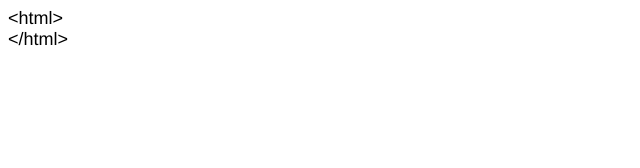
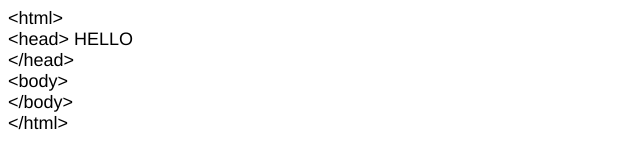
Before and after one commit to ZooskMPH/mph-may-14, a plain HTML site: page index.html in a window 1280 px wide. Shown: the whole page, without its empty margins (0-640 px from the left). Drawn offline with Linux system fonts and the light colour scheme.

```diff
--- a/index.html
+++ b/index.html
@@ -12,6 +12,10 @@
 </head>
 <body>
 <p class="p1">&lt;html&gt;</p>
+<p class="p1">&lt;head&gt; HELLO</p>
+<p class="p1">&lt;/head&gt;</p>
+<p class="p1">&lt;body&gt;</p>
+<p class="p1">&lt;/body&gt;</p>
 <p class="p1">&lt;/html&gt;</p>
 </body>
 </html>
```
